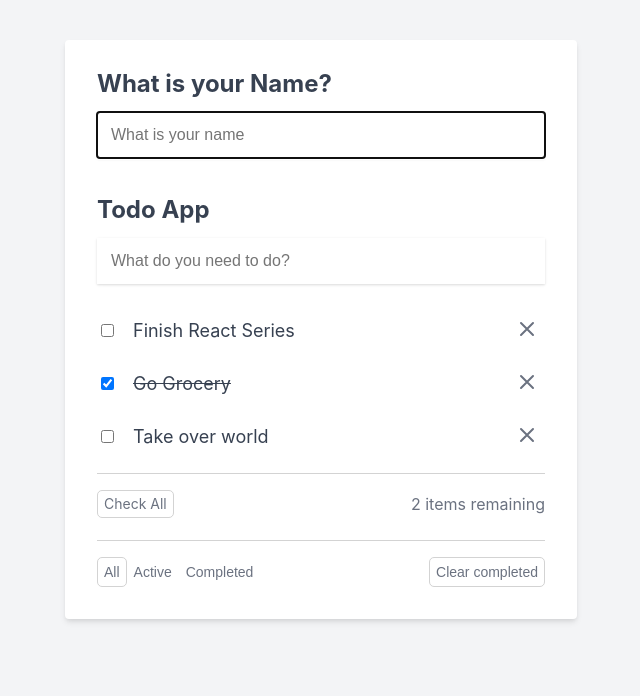
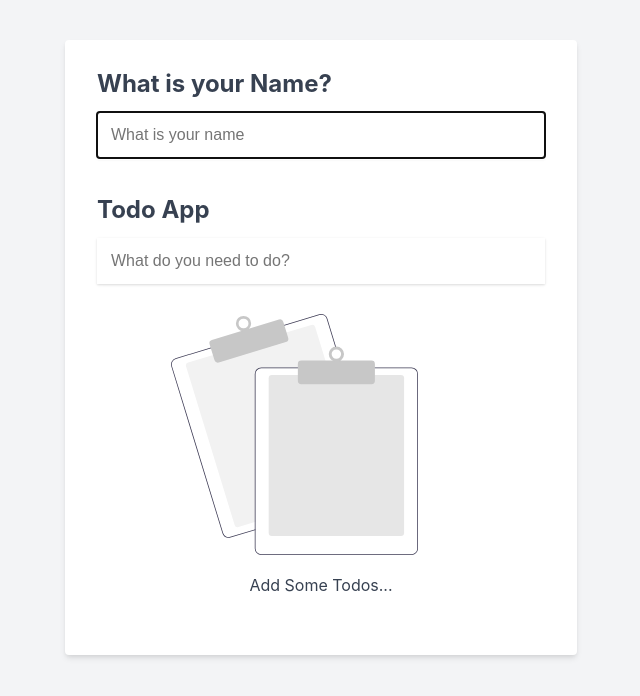
Before and after one commit to Alexotieno1717/lc-todo, a React (Create React App) app: page / in a window 1280 px wide. Shown: the top 696 px of the page, without its empty margins (319-959 px from the left). Built offline with nearby package versions, Linux system fonts and the light colour scheme.

Commit message:
Episode 9 - Custom Hooks

```diff
--- a/src/App.css
+++ b/src/App.css
@@ -153,3 +153,10 @@
 .name-lable{
   margin-top: 15px;
 }
+
+.toggles-container {
+  margin: 20px 0;
+}
+.button{
+  margin: 3px;
+}
--- a/src/components/App.jsx
+++ b/src/components/App.jsx
@@ -1,36 +1,41 @@
-import { useEffect, useRef, useState } from 'react';
+import { useEffect, useRef } from 'react';
 import NoTodos from './NoTodos';
 import '../reset.css';
 import '../App.css';
 import TodoForm from './TodoForm';
 import TodoList from './TodoList';
+import useLocalStorage from '../hooks/useLocalStorage';
 
 function App() {
 
-  const [name, setName] = useState('');
+  // const [name, setName] = useState('');
+  const [name, setName] = useLocalStorage('name', '');
+
   const nameInputEl = useRef(null);
-  const [todos, setTodos] = useState([
-    {
-      id: 1,
-      title: 'Finish React Series',
-      isComplete: false,
-      isEditting: false
-    },
-    {
-      id: 2,
-      title: 'Go Grocery',
-      isComplete: true,
-      isEditting: false
-    },
-    {
-      id: 3,
-      title: 'Take over world',
-      isComplete: false,
-      isEditting: false
-    },
-  ]);
+  const [todos, setTodos] = useLocalStorage('todos', []);
+  // const [todos, setTodos] = useState([
+  //   {
+  //     id: 1,
+  //     title: 'Finish React Series',
+  //     isComplete: false,
+  //     isEditting: false
+  //   },
+  //   {
+  //     id: 2,
+  //     title: 'Go Grocery',
+  //     isComplete: true,
+  //     isEditting: false
+  //   },
+  //   {
+  //     id: 3,
+  //     title: 'Take over world',
+  //     isComplete: false,
+  //     isEditting: false
+  //   },
+  // ]);
 
-   const [idFortodo, setIdForTodo] = useState(4);
+  //  const [idFortodo, setIdForTodo] = useState(4);
+   const [idFortodo, setIdForTodo] = useLocalStorage('idForTodo', 1);
 
   function addTodo(todo) {
     setTodos([...todos, {
@@ -120,7 +125,15 @@
   useEffect(() => {
     // console.log('use effect running');
     nameInputEl.current.focus();
+
+    // setName(JSON.parse(localStorage.getItem('name')) ?? '')
+
   }, []);
+
+  function handleNameInput(event) {
+    setName(event.target.value)
+    // localStorage.setItem('name', JSON.stringify(event.target.value));
+  }
 
 
 
@@ -136,7 +149,7 @@
               className="todo-input"
               placeholder="What is your name"
               value={name}
-              onChange={event => setName(event.target.value)}
+              onChange={handleNameInput}
             />
            </form>
           {name && <p className="name-lable">Hello, {name}</p>}
--- a/src/components/TodoList.jsx
+++ b/src/components/TodoList.jsx
@@ -4,6 +4,7 @@
 import ClearCompleted from './ClearCompleted';
 import CompleteAllTodos from './CompleteAllTodos';
 import TodoFilters from './TodoFilters';
+import useToggle from '../hooks/useToggle';
 
 TodoList.propTypes = {
     todos: PropTypes.array.isRequired,
@@ -18,6 +19,8 @@
 };
 
 function TodoList(props) {
+    const [isFeaturesOneVisible, setFeaturesOneVisible] = useToggle();
+    const [isFeaturesTwoVisible, setFeaturesTwoVisible] = useToggle(false);
     const [filter, setFilter] = useState('all');
 
   return (
@@ -63,6 +66,15 @@
           ))}
         </ul>
 
+        <div className="toggles-container">
+          <button onClick={setFeaturesOneVisible} className="button">
+            Features One Toggle
+          </button>
+          <button onClick={setFeaturesTwoVisible} className="button">
+            Features Two Toggle
+          </button>
+        </div>
+        {isFeaturesOneVisible && (
           <div className="check-all-container">
             <div>
               <CompleteAllTodos completeAllTodos={props.completeAllTodos} />
@@ -70,7 +82,9 @@
 
             <TodoItemsRemaing remaining={props.remaining} />
           </div>
+        )}
 
+        {isFeaturesTwoVisible && (
         <div className="other-buttons-container">
             <TodoFilters
                 todosFiltered={props.todosFiltered}
@@ -81,7 +95,9 @@
             <ClearCompleted clearCompleted={props.clearCompleted} />
           </div>
         </div>
+        )}
         </>
+
   )
 }
 
--- /dev/null
+++ b/src/hooks/useLocalStorage.js
@@ -0,0 +1,17 @@
+import { useEffect, useState } from 'react';
+
+function useLocalStorage(key, initialValue) {
+  const [value, setValue] = useState(() => {
+    const item = localStorage.getItem(key);
+
+    return item ? JSON.parse(item) : initialValue;
+  });
+
+  useEffect(() => {
+    localStorage.setItem(key, JSON.stringify(value));
+  }, [key, value]);
+
+  return [value, setValue];
+}
+
+export default useLocalStorage;
--- /dev/null
+++ b/src/hooks/useToggle.js
@@ -0,0 +1,13 @@
+import { useState } from 'react';
+
+function useToggle(initialState = true) {
+  const [visible, setVisible] = useState(initialState);
+
+  function toggle() {
+    setVisible(prevVisible => !prevVisible);
+  }
+
+  return [visible, toggle];
+}
+
+export default useToggle;
```
Lines whose indentation alone changed are shown as unchanged.
